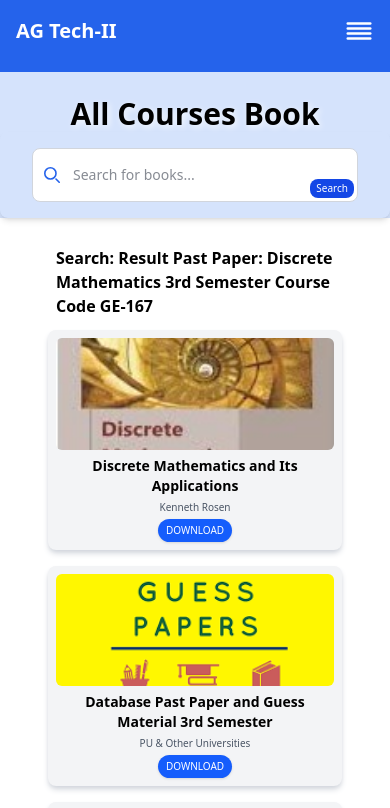
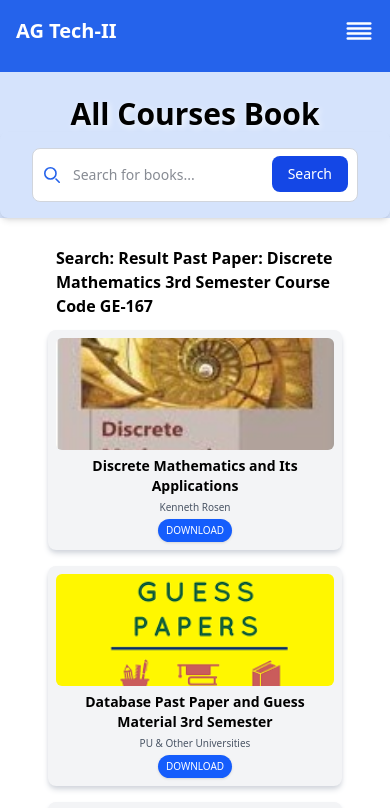
Before and after one commit to hanoon-07/AG-Tech-II-Project, a React (Vite) app in the folder Frontend/: page /course-book in a window 390 px wide. Shown: the top 808 px of the page. Built offline with nearby package versions, Linux system fonts and the light colour scheme.

Commit message:
fix-#53-Search Input Styling issue in the Mobile Screens

```diff
--- a/Frontend/src/Pages/CourseBook.jsx
+++ b/Frontend/src/Pages/CourseBook.jsx
@@ -96,7 +96,7 @@ function SearchContents() {
           />
             <button
             type="submit"
-            className="cursor-pointer absolute right-1 xs:right-1.5 sm:right-2.5 bottom-1 xs:bottom-1.5 sm:bottom-2.5 text-white bg-blue-700 hover:bg-blue-900 focus:ring-4 focus:outline-none focus:ring-blue-300 font-medium rounded-lg text-[10px] xs:text-xs sm:text-sm px-1.5 xs:px-2 sm:px-4 py-0.5 xs:py-1 sm:py-2"
+            className="cursor-pointer absolute right-2.5 bottom-2.5 text-white bg-blue-700 hover:bg-blue-900 focus:ring-4 focus:outline-none focus:ring-blue-300 font-medium rounded-lg text-sm px-4 py-2"
           >
             Search
           </button>
```
Also changed, not shown: 2 other files (tests, documents, lock files or other folders).
